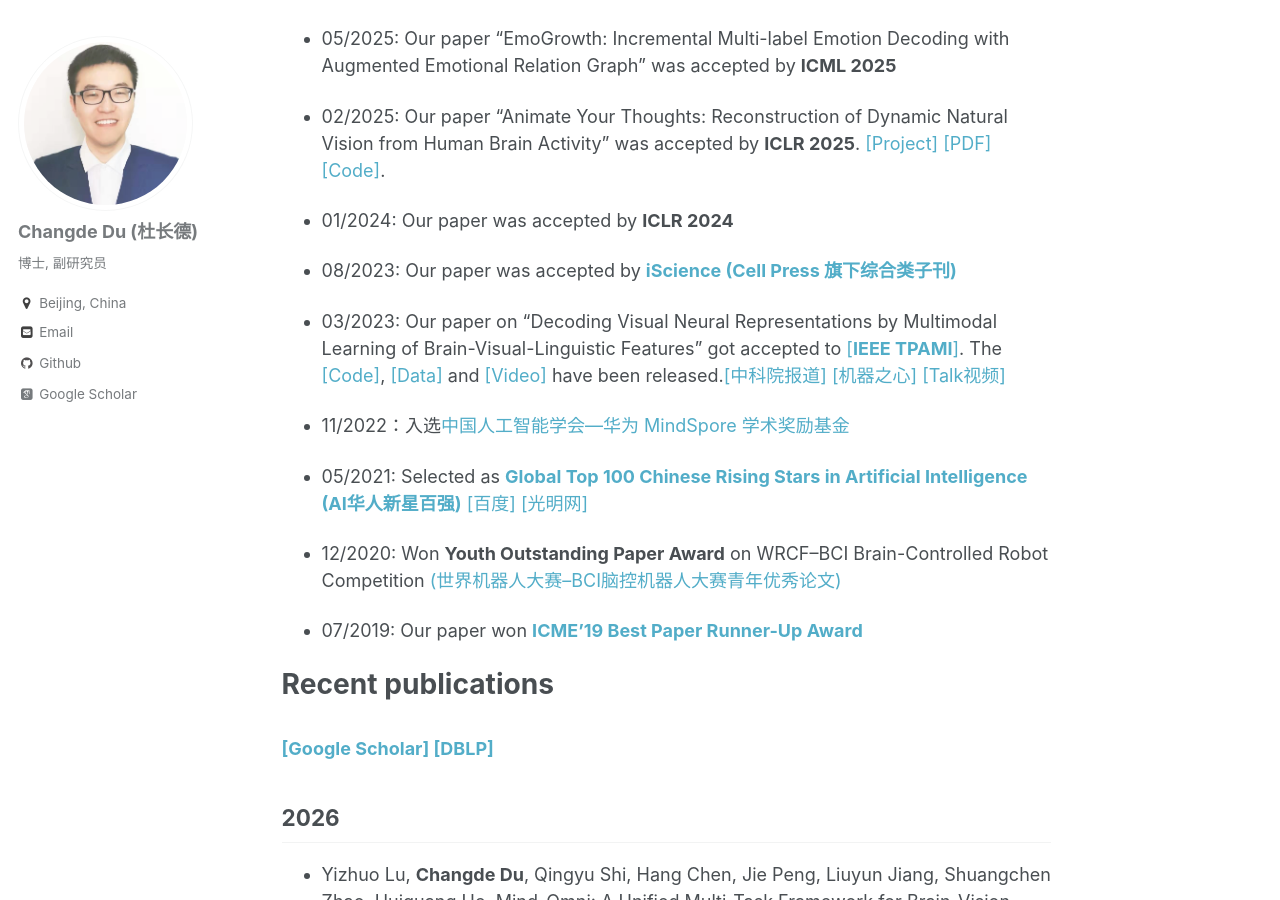
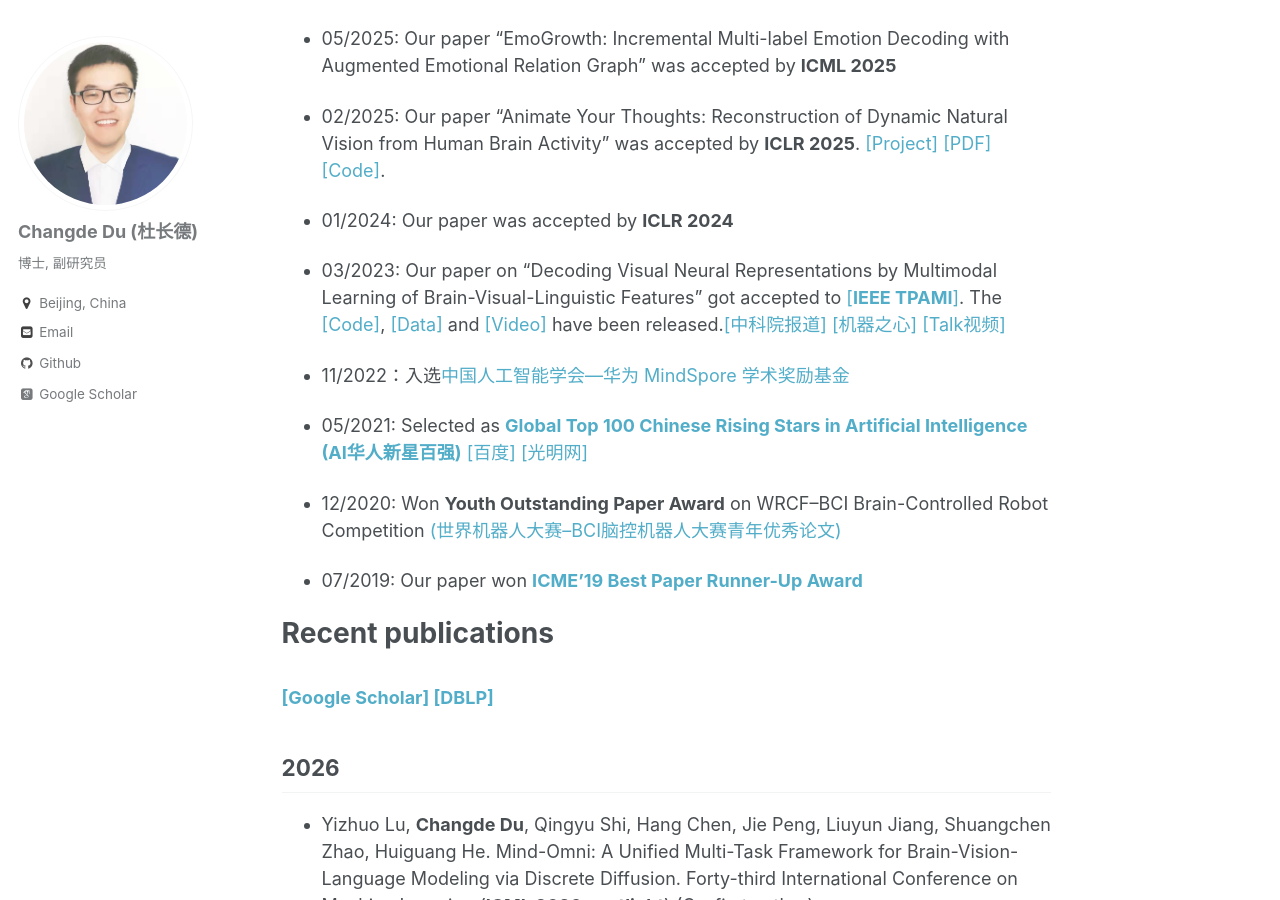
Before and after one commit to ChangdeDu/changdedu.github.io, a Jekyll site: the page built from _pages/about.md, in a window 1280 px wide and 900 px high, scrolled down 1669 px. Built offline with Jekyll 4.4.1, drawn with Linux system fonts in a browser that asks for light colours; some web fonts are replaced.

Commit message:
Update about.md

```diff
--- a/_pages/about.md
+++ b/_pages/about.md
@@ -43,8 +43,6 @@ redirect_from:
 - 02/2025: Our paper "Animate Your Thoughts: Reconstruction of Dynamic Natural Vision from Human Brain Activity" was accepted by **ICLR 2025**. [[Project]](https://mind-animator-design.github.io/) [[PDF]](https://openreview.net/pdf?id=BpfsxFqhGa) [[Code]](https://github.com/ReedOnePeck/Mind-Animator).
 
 - 01/2024: Our paper was accepted by **ICLR 2024**
-
-- 08/2023: Our paper was accepted by [**iScience (Cell Press 旗下综合类子刊)**](https://www.cell.com/iscience/fulltext/S2589-0042(23)01648-6)
 
 - 03/2023: Our paper on "Decoding Visual Neural Representations by Multimodal Learning of Brain-Visual-Linguistic Features" got accepted to [[**IEEE TPAMI**]](https://ieeexplore.ieee.org/document/10089190). The [[Code]](https://github.com/ChangdeDu/BraVL), [[Data]](https://figshare.com/articles/dataset/BraVL/17024591) and [[Video]](https://www.bilibili.com/video/BV1su4y1C7et/?spm_id_from=&vd_source=fc8b7bd140ce58496122e4291efbafb1) have been released.[[中科院报道]](https://www.cas.cn/syky/202304/t20230407_4883387.shtml)  [[机器之心]](https://mp.weixin.qq.com/s/6Q6aUq5zAo6CWwWJR3zlsw)  [[Talk视频]](https://www.bilibili.com/video/BV1su4y1C7et/?spm_id_from=&vd_source=fc8b7bd140ce58496122e4291efbafb1)
 
```
